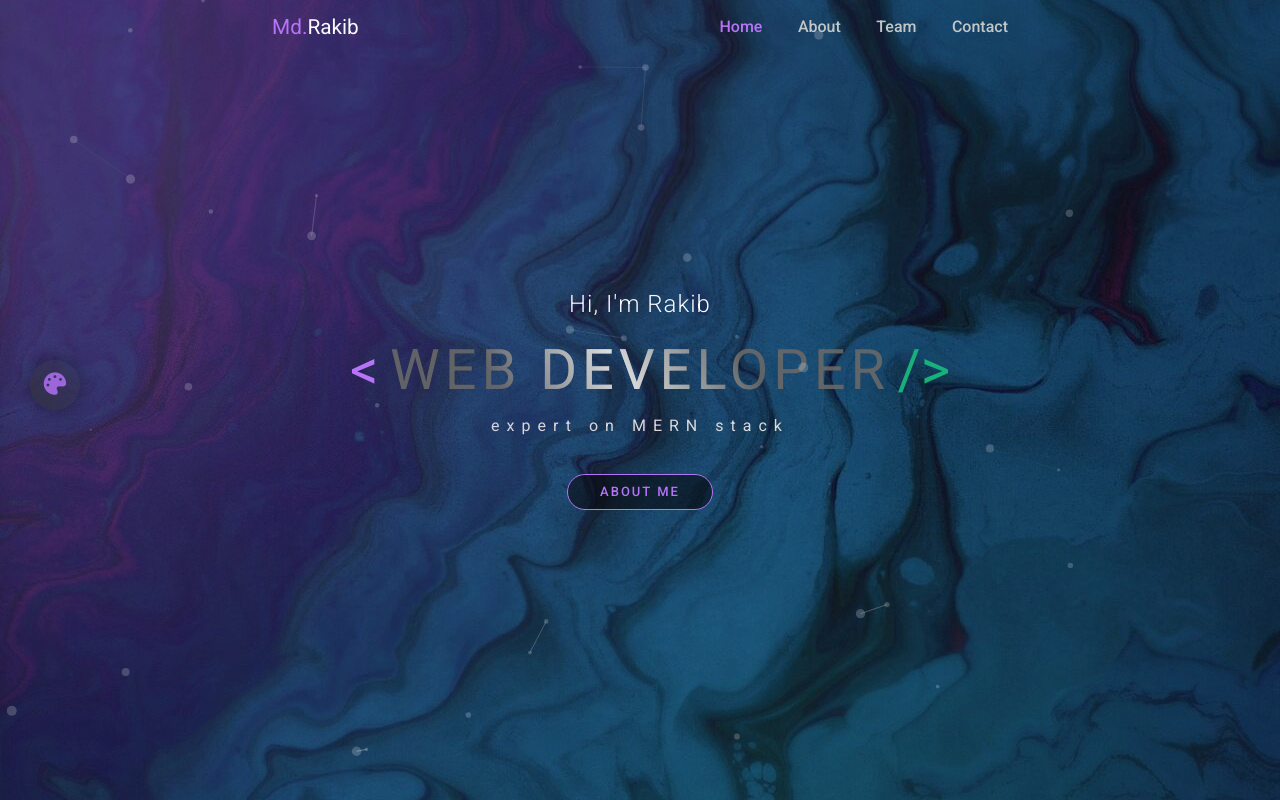
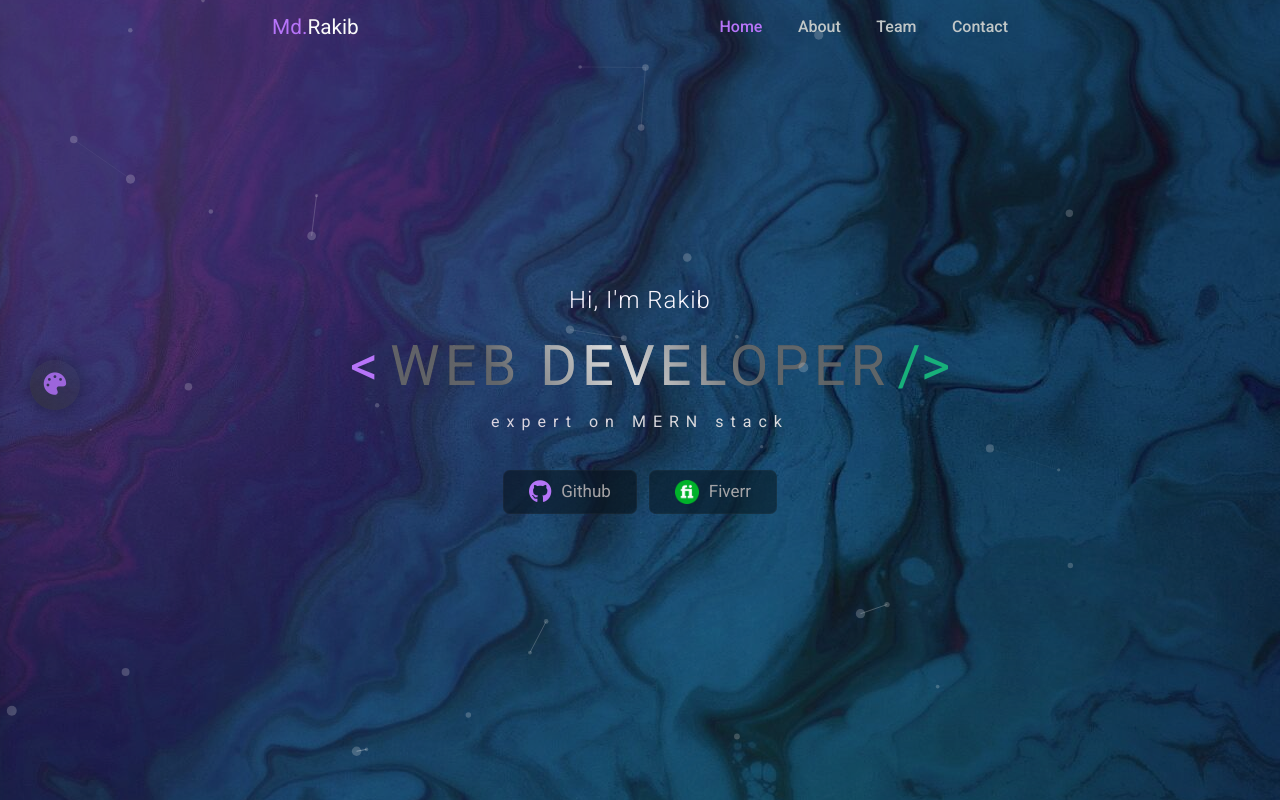
Before and after one commit to mohammedrakib944/Portfolio_React_Vite, a React (Vite) app: page / in a window 1280 px wide. Shown: the top 800 px of the page. Built offline with nearby package versions, Linux system fonts and the light colour scheme.

Commit message:
fiver and github added

```diff
--- a/src/App.css
+++ b/src/App.css
@@ -20,6 +20,10 @@
   padding: 0;
   box-sizing: border-box;
   font-family: "Roboto", sans-serif;
+}
+body,
+html {
+  scroll-behavior: smooth;
 }
 body {
   background: var(--bodyBG) !important;
--- a/src/pages/Home/Home.jsx
+++ b/src/pages/Home/Home.jsx
@@ -3,6 +3,7 @@
 import { Link } from "react-router-dom";
 import Footer from "../../components/footer/Footer";
 import Project from "../project/Project";
+import fiverr from "../../assets/img/fiverr.png";
 
 import Particles from "react-tsparticles";
 import { loadFull } from "tsparticles";
@@ -25,9 +26,24 @@
           <h5>Hi, I'm Rakib</h5>
           <h1 className="webTag">WEB DEVELOPER</h1>
           <p>expert on MERN stack</p>
-          <Link to="/about">
-            <button className="custom-btn">ABOUT ME</button>
-          </Link>
+          <div className="buttons">
+            <a
+              href="https://github.com/mohammedrakib944"
+              target="_blank"
+              className="github"
+            >
+              <i class="fa-brands fa-github"></i>
+              <span>Github</span>
+            </a>
+            <a
+              href="https://www.fiverr.com/mdrakibuzzam"
+              target="_blank"
+              className="fiverr"
+            >
+              <img src={fiverr} className="fiverrLogo" alt="fiver logo" />
+              <span>Fiverr</span>
+            </a>
+          </div>
         </div>
       </div>
       {/* </Parallax> */}
--- a/src/pages/Home/home.css
+++ b/src/pages/Home/home.css
@@ -53,6 +53,37 @@
   font-weight: 400;
   letter-spacing: 7px;
   color: #ddd;
+}
+.buttons {
+  display: flex;
+  align-items: center;
+  justify-content: center;
+  gap: 12px;
+  margin-top: 20px;
+}
+.buttons a {
+  color: var(--primaryColor);
+  font-size: 23px;
+  display: flex;
+  align-items: center;
+  background: rgb(0 0 0 / 40%);
+  padding: 8px 25px;
+  border-radius: 7px;
+  backdrop-filter: blur(25px);
+  border: 1px solid rgba(105, 105, 105, 0.082);
+  transition: 0.3s;
+}
+.buttons a:hover {
+  color: var(--primaryColor);
+  border-color: var(--primaryColor);
+}
+.buttons a span {
+  color: #c9c1c1d1;
+  font-size: 17px;
+  padding-left: 10px;
+}
+.fiverrLogo {
+  width: 24px;
 }
 .custom-btn {
   background: rgb(0 0 0 / 56%);
--- a/src/pages/project/project.css
+++ b/src/pages/project/project.css
@@ -123,6 +123,9 @@
 /* tool-tip */
 
 @media only screen and (max-width: 767px) {
+  #singleProject {
+    height: initial;
+  }
   .myTooltip::before {
     display: none;
   }
```
Also changed, not shown: src/assets/img/fiverr.png (added).
